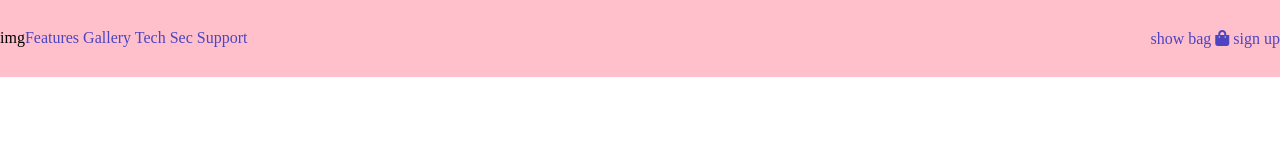
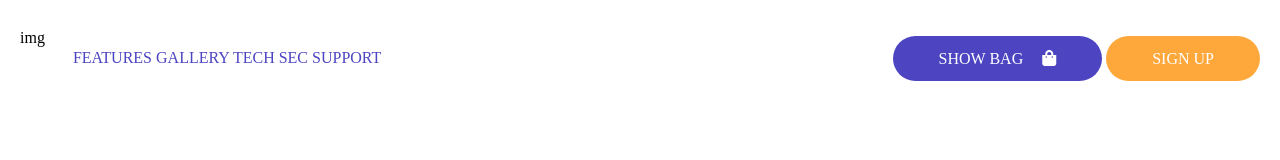
Before and after one commit to kaizen-minded/headphones, a plain HTML site: page index.html in a window 1280 px wide. Drawn offline with Linux system fonts and the light colour scheme.

Commit message:
styling header

```diff
--- a/css/landing-page/header.css
+++ b/css/landing-page/header.css
@@ -1,22 +1,51 @@
-header{
-background-color: pink;
-padding: 30px 0;
+header {
+  padding: 30px 20px;
 }
-header:after{
+header:after {
   content: "";
   display: table;
   clear: both;
 }
-header a{
-  color: #4c44C1;
+header a {
+  color: #4c44c1;
   text-decoration: none;
 }
 header .logo {
   float: left;
+  margin-right: 28px;
 }
-header .menu{
+header .logo img {
+  width: 40px;
+}
+header .menu {
   float: left;
+  position: relative;
+  top: 20px;
 }
-header .header-buttons{
+header .menu a {
+  text-transform: uppercase;
+}
+header .header-buttons {
   float: right;
 }
+header .header-buttons .blue-btn {
+  background: #4c44c1;
+  padding: 14px 46px;
+  color: white;
+  border-radius: 35px;
+  text-transform: uppercase;
+  position: relative;
+  top: 20px;
+}
+header .header-buttons .blue-btn .fas {
+  margin-left: 15px;
+}
+header .header-buttons .orange-btn {
+  background: #fea83b;
+  padding: 14px 46px;
+  color: white;
+  border-radius: 35px;
+  text-transform: uppercase;
+  position: relative;
+  top: 20px;
+}
```
